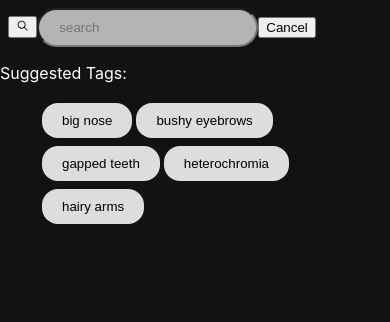
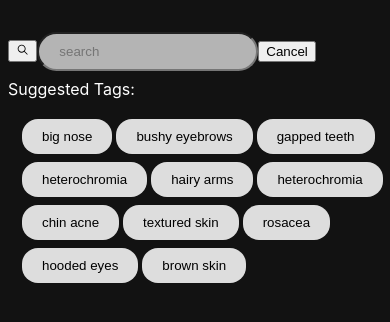
Before and after one commit to kshruti99/Flowers, a React (Create React App) app in the folder our-flowers-app/: page /search in a window 390 px wide. Shown: the top 322 px of the page. Built offline with nearby package versions, Linux system fonts and the light colour scheme.

Commit message:
working on mobile version

```diff
--- a/our-flowers-app/package.json
+++ b/our-flowers-app/package.json
@@ -14,6 +14,7 @@
     "react-router-bootstrap": "^0.26.1",
     "react-router-dom": "^6.3.0",
     "react-scripts": "5.0.0",
+    "typeface-sen": "^1.1.13",
     "web-vitals": "^2.1.4"
   },
   "scripts": {
--- a/our-flowers-app/src/Search.js
+++ b/our-flowers-app/src/Search.js
@@ -1,20 +1,34 @@
 import React from 'react';
 import { IoIosSearch } from 'react-icons/io';
 import { Component } from 'react';
+
+
 const tagValues = [
     {id: 1, name: 'big nose'},
     {id: 2, name: 'bushy eyebrows'},
     {id: 3, name: 'gapped teeth'},
     {id: 4, name: 'heterochromia'},
-    {id: 5, name: 'hairy arms'}
+    {id: 5, name: 'hairy arms'},
+    {id: 6, name: 'heterochromia'},
+    {id: 7, name: 'chin acne'},
+    {id: 8, name: 'textured skin'},
+    {id: 9, name: 'rosacea'},
+    {id: 10, name: 'hooded eyes'},
+    {id: 11, name: 'brown skin'}
+
 ];
 
+
 function PillFilter() {
+
+    const { search } = window.location;
+    const query = new URLSearchParams(search).get('s');
+    const filteredPosts = filterPosts(tagValues, query);
     return (
         <div>
-            <p style={{color: 'white'}}>Suggested Tags:</p>
+            <p style={{color: 'white'}} className = "sugg">Suggested Tags:</p>
                 <ul>
-                    {tagValues.map((tag)=>(
+                    {filteredPosts.map((tag)=>(
                         <button className ="pill" key={tag.id}>{tag.name}</button>
                     ))}
 
@@ -41,6 +55,17 @@ function SearchBar() {
     )
 }
 
+const filterPosts = (tagValues, query) => {
+    if (!query) {
+        return tagValues;
+    }
+
+    return tagValues.filter((tag) => {
+        const postName = tag.name.toLowerCase();
+        return postName.includes(query);
+    });
+};
+
 export default function Search() {
 
     return (
--- a/our-flowers-app/src/index.css
+++ b/our-flowers-app/src/index.css
@@ -1,3 +1,4 @@
+
 body {
   margin: 0;
   font-family: -apple-system, BlinkMacSystemFont, 'Segoe UI', 'Roboto', 'Oxygen',
@@ -6,6 +7,7 @@ body {
   -webkit-font-smoothing: antialiased;
   -moz-osx-font-smoothing: grayscale;
   background-color: #121212;
+
 }
 
 code {
@@ -40,6 +42,15 @@ input {
 }
 
 form {
+  margin-top: 2em;
+  margin-left: 0.5em;
+}
+
+p.sugg {
   margin-top: 0.5em;
   margin-left: 0.5em;
 }
+
+ul {
+  padding-inline-start: 20px;
+}
```
Also changed, not shown: 1 other file (tests, documents, lock files or other folders).
